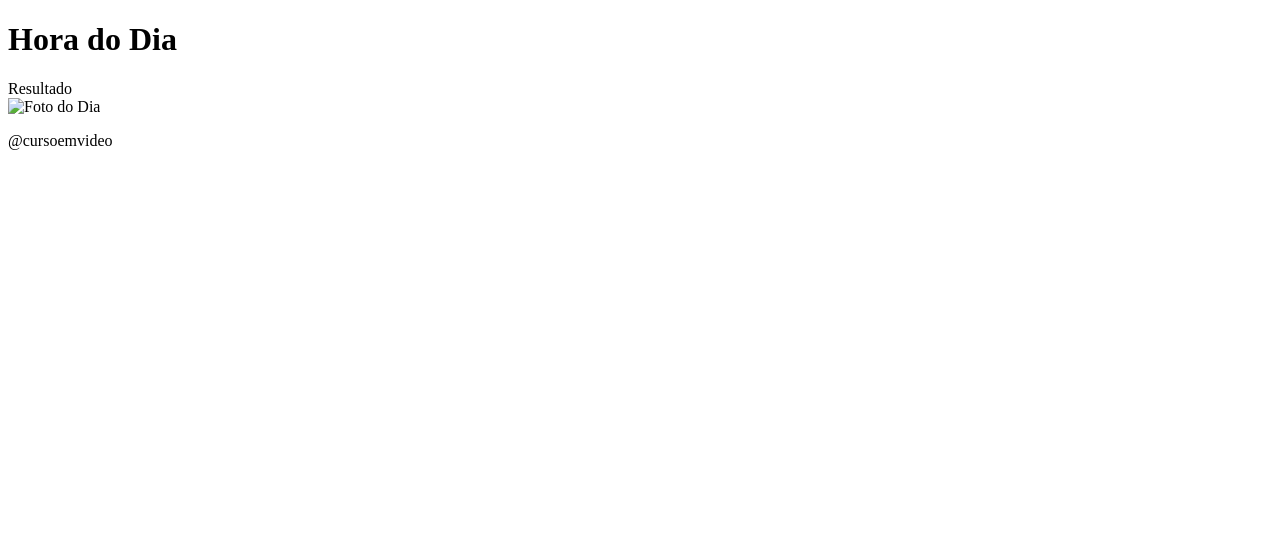
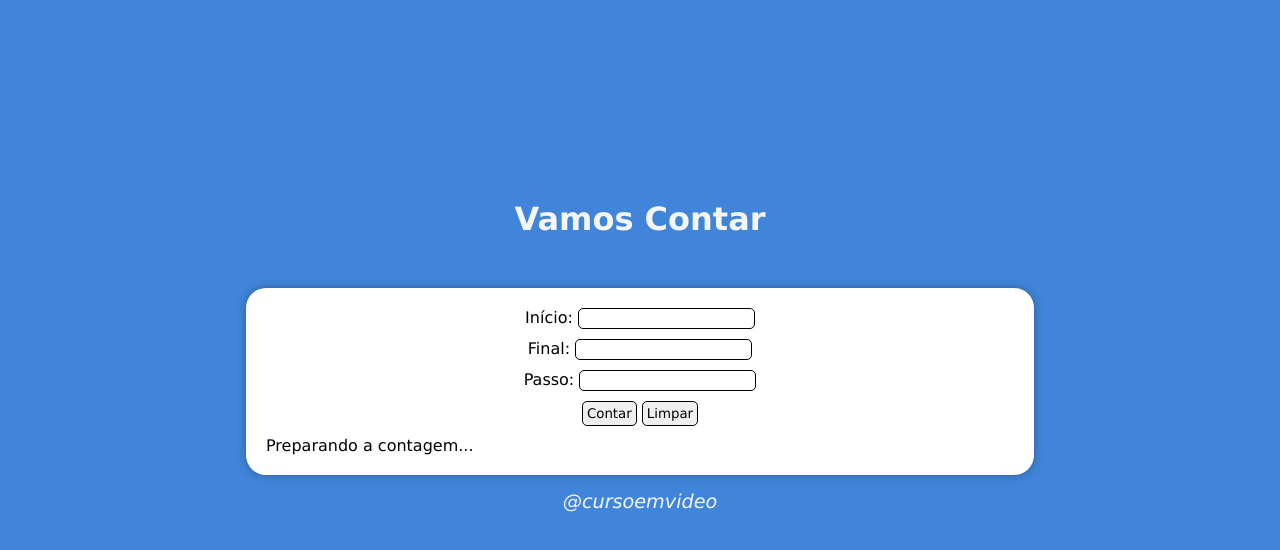
Before and after one commit to Rafhael-Viana/JavaScript, a plain HTML site: page Aula14ex/ex020/ex020.html in a window 1280 px wide. Drawn offline with Linux system fonts and the light colour scheme.

Commit message:
Resolução ex020

```diff
--- a/Aula14ex/ex020/ex020.html
+++ b/Aula14ex/ex020/ex020.html
@@ -3,20 +3,36 @@
 <head>
     <meta charset="UTF-8">
     <meta name="viewport" content="width=device-width, initial-scale=1.0">
+    <link rel="stylesheet" href="styles/style.css">
     <title>Contador</title>
 </head>
 <body>
     <header>
-        <h1>Hora do Dia</h1>
+        <h1>Vamos Contar</h1>
     </header>
     <main>
-        <div id="hora">Resultado</div>
-        <div id="image">
-            <img id="foto" src="depositphotos_66946055-stock-photo-cup-of-coffee.jpg" alt="Foto do Dia">
-        </div>
+        <form>
+            <p>
+                <label for="inic">Início:</label>
+                <input type="number" name="inic" id="inic">
+            </p>
+            <p>
+                <label for="fim">Final:</label>
+                <input type="number" name="fim" id="fim">
+            </p>
+            <p>
+                <label for="passo">Passo:</label>
+                <input type="number" name="passo" id="passo">
+            </p>
+            <input type="button" value="Contar" class="button">
+            <input type="reset" value="Limpar" class="buttonr">
+        </form>
+        <div id="res">Preparando a contagem...</div>
     </main>
     <footer>
         <p>@cursoemvideo</p>
     </footer>
+    <script src="script.js"></script>
+
 </body>
 </html>
--- /dev/null
+++ b/Aula14ex/ex020/script.js
@@ -0,0 +1,26 @@
+var b = document.querySelector('input.button')
+b.addEventListener('click', contar)
+
+function contar(){
+
+    let i = Number(document.getElementById('inic').value)
+    let f = Number(document.getElementById('fim').value)
+    let p = Number(document.getElementById('passo').value)
+    var res = document.querySelector('div#res')
+
+    if(i == 0 || f == 0 || p <= 0 || p > i){
+        window.alert('Error')
+    }else{
+        res.innerHTML = 'Contando:'
+        if(i < f){
+            for(let c = i;c <= f; c += p ){
+                res.innerHTML += `\u{27A1}${c} `
+            }
+        }else{
+            for(let c = i;c >= f; c -= p){
+                res.innerHTML += `\u{27A1}${c} `
+            }
+        }
+    }
+
+}
--- /dev/null
+++ b/Aula14ex/ex020/styles/style.css
@@ -0,0 +1,60 @@
+@charset "UTF-8";
+
+*{
+    margin: 0px;
+    padding: 0px;
+    font-family: Verdana, Geneva, Tahoma, sans-serif;
+}
+body{
+    background-color: #4085D9;
+}
+h1{
+    text-align: center;
+    margin-top: 200px;
+    color: whitesmoke;
+}
+main{
+    width: 60vw;
+    margin: auto;
+    padding: 10px;
+    margin-top: 50px;
+    background-color: white;
+    border-radius: 20px;
+    box-shadow: 0px 0px 10px rgba(0, 0, 0, 0.295);
+}
+input{
+    margin-top: 10px;
+    padding: 2px;
+    border-radius: 5px;
+    border: 1px solid black;
+}
+label{
+    text-align: center;
+}
+form{
+    width: 50vw;
+    text-align: center;
+    margin-bottom: 10px;
+    margin: auto;
+}
+.button{
+    padding: 4px;
+
+}
+.buttonr{
+    padding: 4px;
+
+}
+div{
+    margin-top: 10px;
+    margin-bottom: 15px;
+    margin: auto;
+    padding: 10px;
+}
+footer{
+    text-align: center;
+    color: whitesmoke;
+    margin-top: 15px;
+    font-size: 1.2em;
+    font-style: italic;
+}
```
